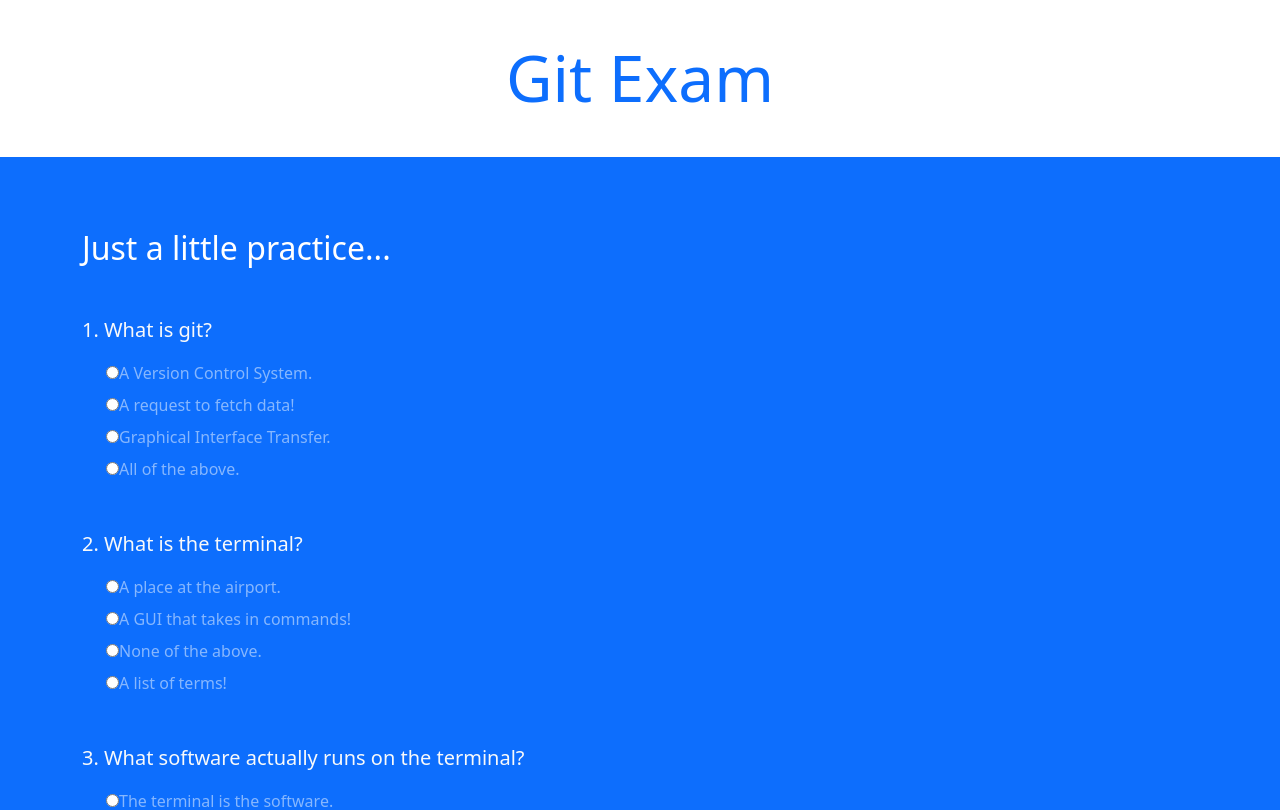
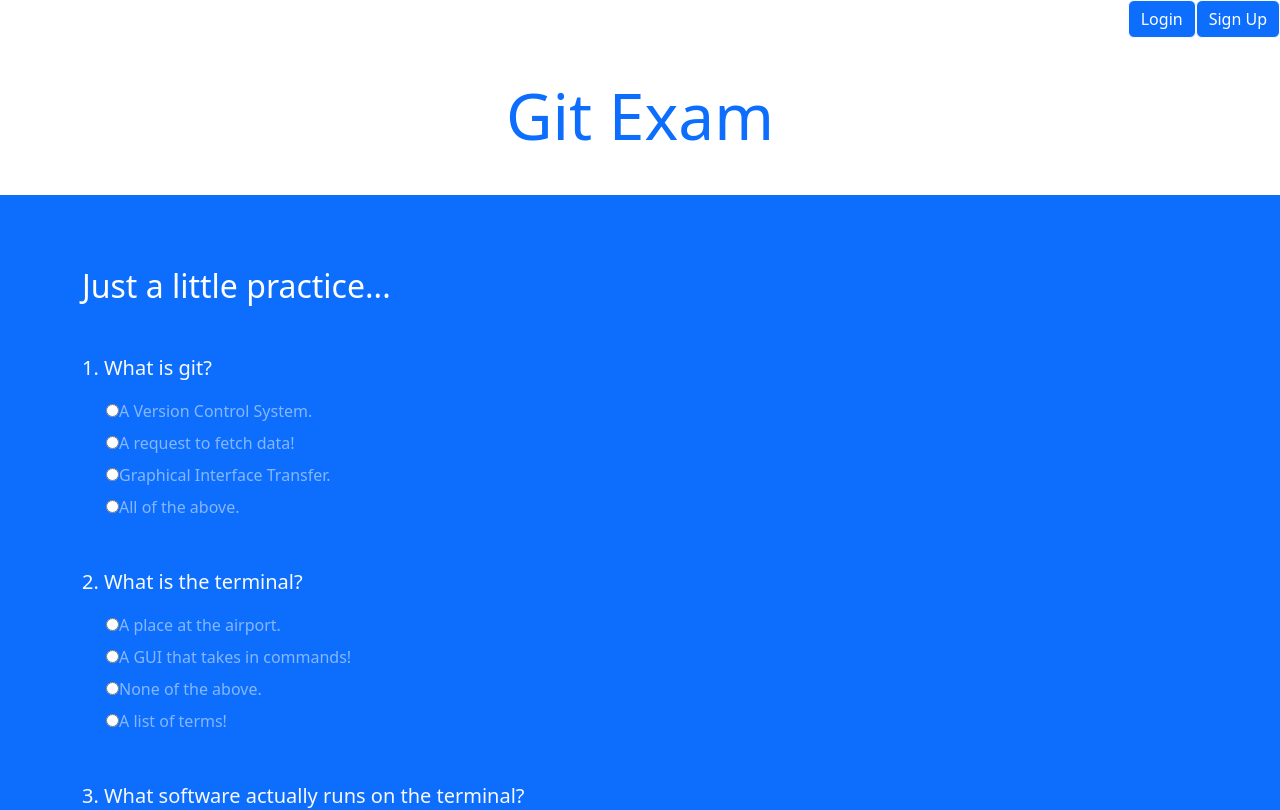
Before and after one commit to Kerlin-Augustin/gitExam, a React (Vite) app: page / in a window 1280 px wide. Shown: the top 810 px of the page. Built offline with nearby package versions, Linux system fonts and the light colour scheme.

Commit message:
login sign up buttons

```diff
--- a/src/components/Auth/LoginPage.tsx
+++ b/src/components/Auth/LoginPage.tsx
@@ -5,3 +5,7 @@ function LoginPage (){
 }
 
 export default LoginPage
+
+// Add login and sign up buttons to home page
+// create login page
+// integrate database to login
--- a/src/components/Buttons/PrimarySubmitButton.tsx
+++ b/src/components/Buttons/PrimarySubmitButton.tsx
@@ -1,11 +1,11 @@
 interface PrimarySubmitButtonProps {
-  color: string,
+  buttonColor: string,
   text: string,
   textColor: string,
 }
 
 function PrimarySubmitButton({
-  color,
+  buttonColor,
   text,
   textColor,
 }: PrimarySubmitButtonProps) {
@@ -15,7 +15,7 @@ function PrimarySubmitButton({
         <input
           type="submit"
           className="btn btn-light"
-          style={{backgroundColor: color, color: textColor}}
+          style={{ backgroundColor: buttonColor, color: textColor }}
           value={text}
         />
       </div>
--- a/src/components/Quiz/QuizForm/QuizForm.tsx
+++ b/src/components/Quiz/QuizForm/QuizForm.tsx
@@ -304,7 +304,7 @@ function QuizForm() {
               option3="A method for restoring deleted branches in Git."
               option4="A command for fixing merge conflicts in Git."
             />
-            <PrimarySubmitButton color='F8F9FA' text='Submit' textColor="black"/>
+            <PrimarySubmitButton buttonColor='F8F9FA' text='Submit' textColor="black"/>
           </form>
         </div>
       </div>
--- a/src/components/Quiz/QuizTitle.tsx
+++ b/src/components/Quiz/QuizTitle.tsx
@@ -1,14 +1,27 @@
+import PrimarySubmitButton from "../Buttons/PrimarySubmitButton";
 
 interface QuizTitleProps {
   title: string;
 }
 
-function QuizTitle ({
+function QuizTitle({
   title
 }: QuizTitleProps) {
 
   return (
     <>
+      <div style={{display: "flex", justifyContent: "flex-end"}}>
+        <PrimarySubmitButton
+          buttonColor="#0D6EFD"
+          text="Login"
+          textColor="white"
+        />
+        <PrimarySubmitButton
+          buttonColor="#0D6EFD"
+          text="Sign Up"
+          textColor="white"
+        />
+      </div>
       <div className="intro py-3 bg-white text-center">
         <div className="container">
           <h2 className="text-primary display-3 my-4">{title}</h2>
@@ -19,3 +32,5 @@ function QuizTitle ({
 }
 
 export default QuizTitle
+
+// get rid of white space at the tip of the title
```
